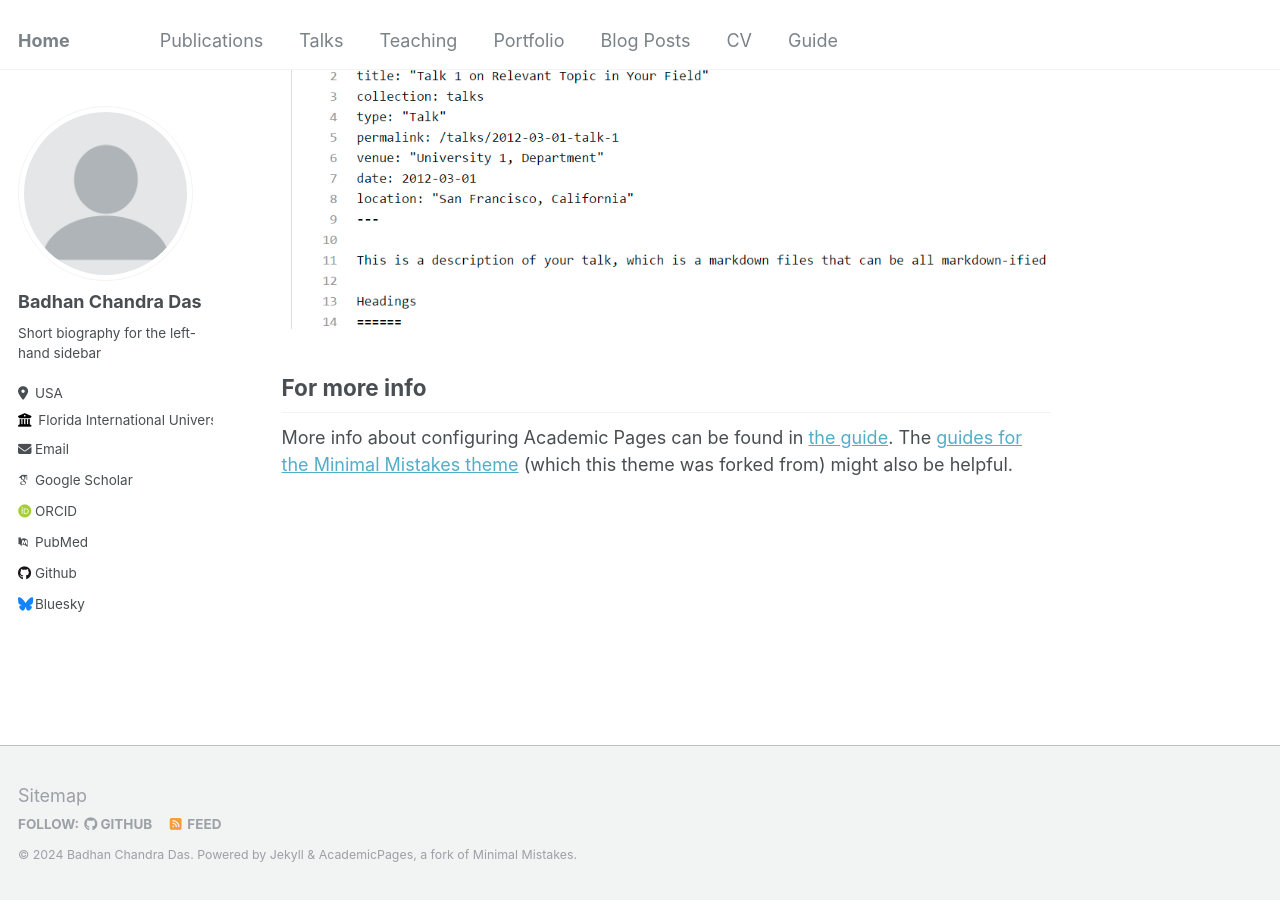
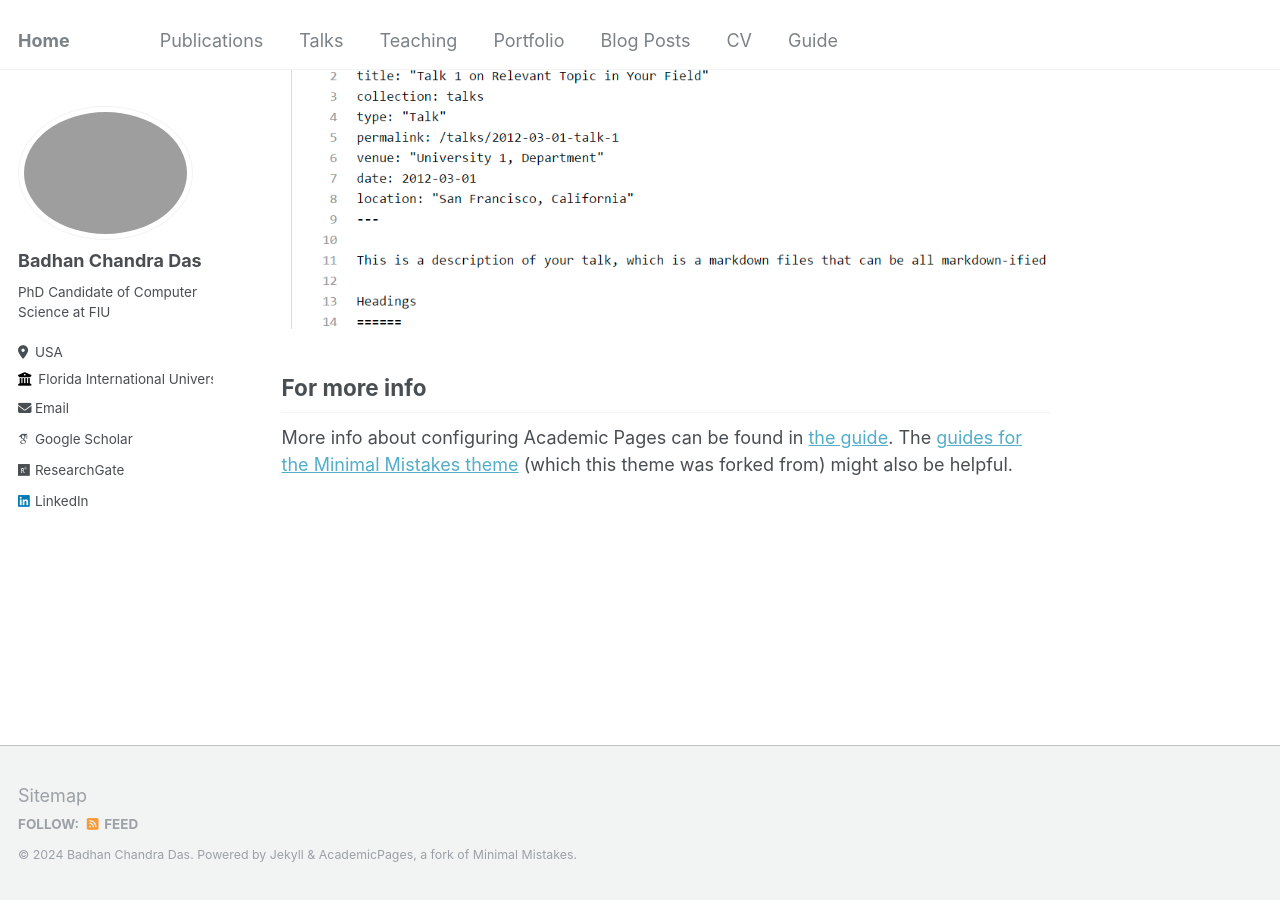
Before and after one commit to badhan-dass/badhan-das.github.io, a Jekyll site: the page built from _pages/about.md, in a window 1280 px wide and 900 px high, scrolled down 2660 px. Built offline with Jekyll 4.4.1, drawn with Linux system fonts in a browser that asks for light colours; some web fonts are replaced; part of the change alters nothing that is shown.

Commit message:
Update _config.yml

```diff
--- a/_config.yml
+++ b/_config.yml
@@ -21,10 +21,10 @@ repository               : "academicpages/academicpages.github.io"
 #               Additional customization can be done by editing /_includes/author-profile.html
 author:
   # Biographic information
-  avatar           : "profile.png"
+  avatar           : "53382972080_44bd060bcf_o.jpg"
   name             : "Badhan Chandra Das"
   pronouns         : # example: "he/him"
-  bio              : "Short biography for the left-hand sidebar"
+  bio              : "PhD Candidate of Computer Science at FIU"
   location         : "USA"
   employer         : "Florida International University"
   uri              : # URL
@@ -32,23 +32,23 @@ author:
 
   # Academic websites
   arxiv            : # URL - Update with the correct link to your profile
-  googlescholar    : "https://scholar.google.com/citations?user=PS_CX0AAAAAJ"
+  googlescholar    : "https://scholar.google.com/citations?user=d5iqsvgAAAAJ&hl=en"
   impactstory      : # URL
-  orcid            : "http://orcid.org/yourorcidurl"
+  orcid            : #"http://orcid.org/yourorcidurl"
   semantic         : # URL
-  pubmed           : "https://www.ncbi.nlm.nih.gov/pubmed/?term=john+snow"
-  researchgate     : # URL
+  pubmed           : #"https://www.ncbi.nlm.nih.gov/pubmed/?term=john+snow"
+  researchgate     : "https://www.researchgate.net/profile/Badhan-Chandra-Das"
 
   # Repositories and software development
   bitbucket        : # Username - Update with your username on the site
   codepen          : # Username
   dribbble         : # Username
-  github           : "academicpages"
+  github           : #"academicpages"
   kaggle           : # Username
   stackoverflow    : # User number or user number and name (i.e., use "1" or "1/jeff-atwood")
 
   # Social media
-  bluesky          : "bsky.app" # Replace this with you Bluesky username
+  bluesky          : #"bsky.app" # Replace this with you Bluesky username
   facebook         : # Username
   flickr           : # Username
   foursquare       : # Username
@@ -57,7 +57,7 @@ author:
   keybase          : # Username
   instagram        : # Username
   lastfm           : # Username
-  linkedin         : # Username
+  linkedin         : "https://www.linkedin.com/in/badhan-dass/"
   mastodon         : # URL
   medium           : # URL
   pinterest        : # Username
```
